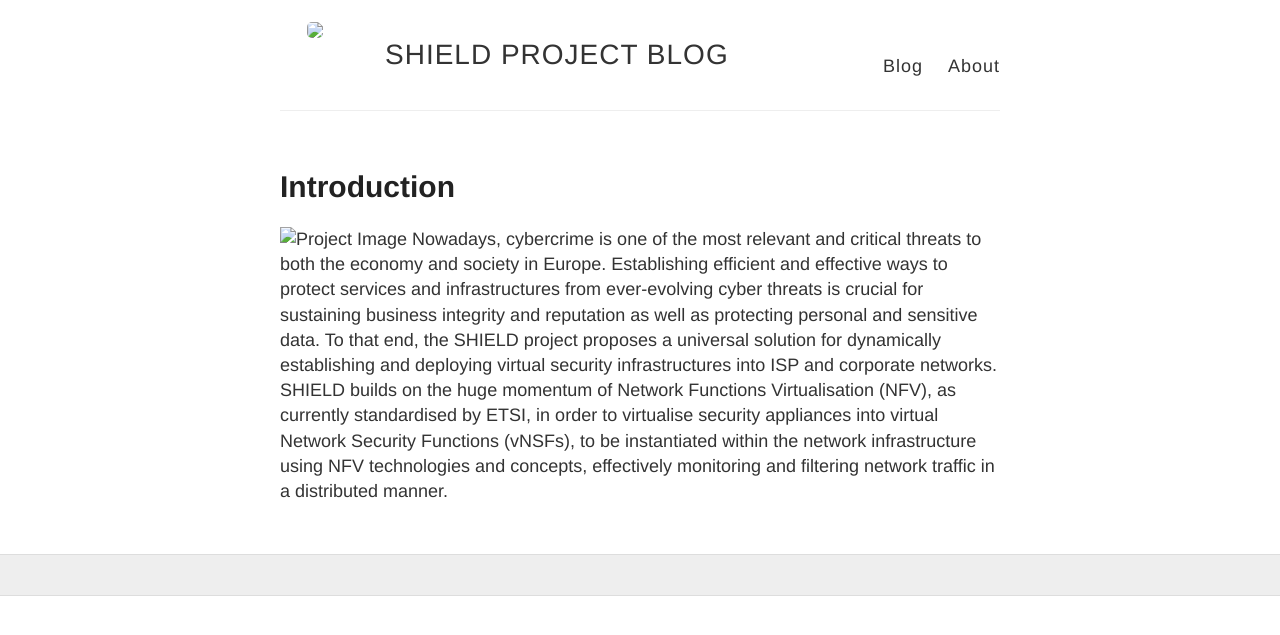
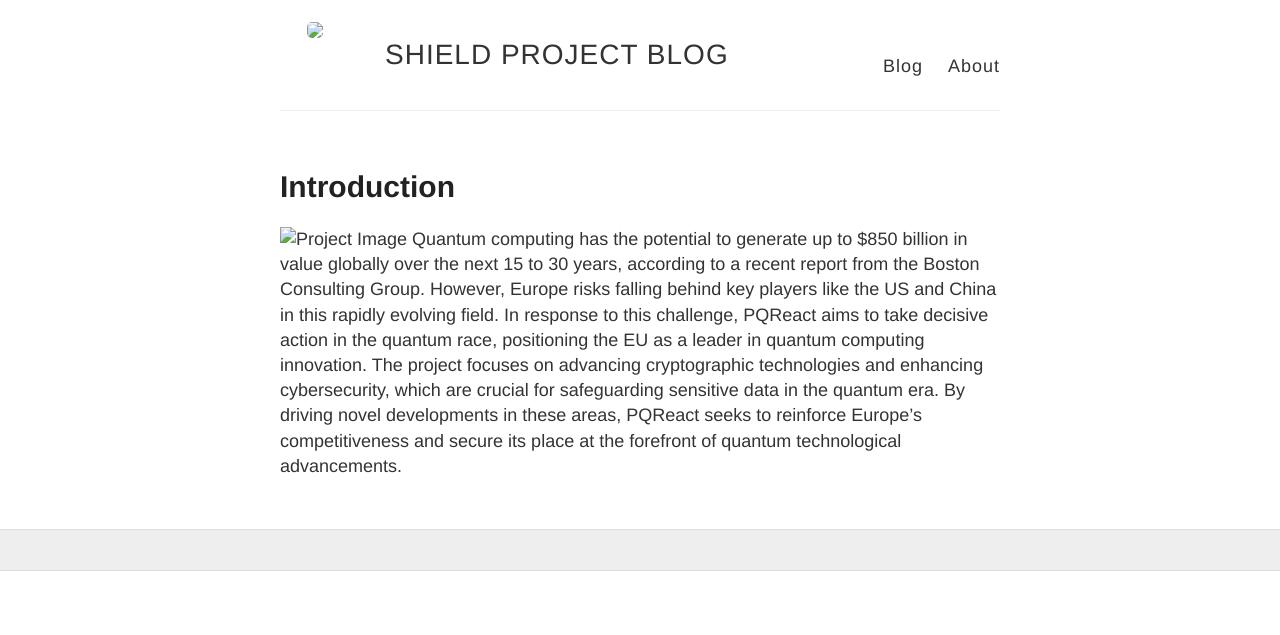
Before and after one commit to akramitsiani/PQ-REACTBlog, a Jekyll site: the page built from _posts/2020-3-1-Posts.md, in a window 1280 px wide. Shown: the top 635 px of the page. Built offline with Jekyll 4.4.1, drawn with Linux system fonts in a browser that asks for light colours.

Commit message:
Update 2020-3-1-Posts.md

```diff
--- a/_posts/2020-3-1-Posts.md
+++ b/_posts/2020-3-1-Posts.md
@@ -6,5 +6,4 @@ title: Introduction
 
 
 <img src="./images/shield_navbar.png" alt="Project Image" style="width: 100%; height: auto;">
-Nowadays, cybercrime is one of the most relevant and critical threats to both the economy and society in Europe. Establishing efficient and effective ways to protect services and infrastructures from ever-evolving cyber threats is crucial for sustaining business integrity and reputation as well as protecting personal and sensitive data.
-To that end, the SHIELD project proposes a universal solution for dynamically establishing and deploying virtual security infrastructures into ISP and corporate networks. SHIELD builds on the huge momentum of Network Functions Virtualisation (NFV), as currently standardised by ETSI, in order to virtualise security appliances into virtual Network Security Functions (vNSFs), to be instantiated within the network infrastructure using NFV technologies and concepts, effectively monitoring and filtering network traffic in a distributed manner.
+Quantum computing has the potential to generate up to $850 billion in value globally over the next 15 to 30 years, according to a recent report from the Boston Consulting Group. However, Europe risks falling behind key players like the US and China in this rapidly evolving field. In response to this challenge, PQReact aims to take decisive action in the quantum race, positioning the EU as a leader in quantum computing innovation. The project focuses on advancing cryptographic technologies and enhancing cybersecurity, which are crucial for safeguarding sensitive data in the quantum era. By driving novel developments in these areas, PQReact seeks to reinforce Europe’s competitiveness and secure its place at the forefront of quantum technological advancements.
```
